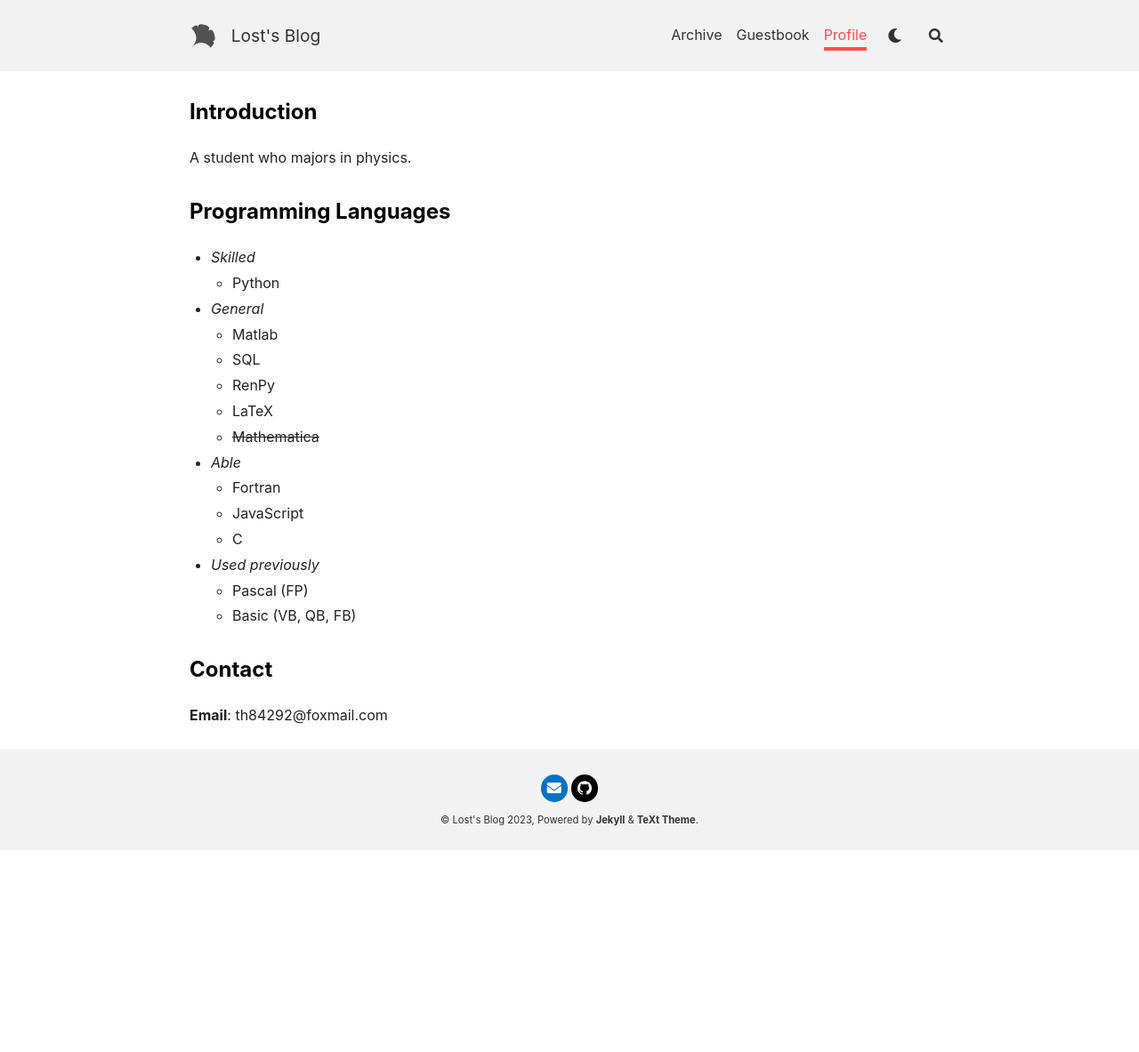
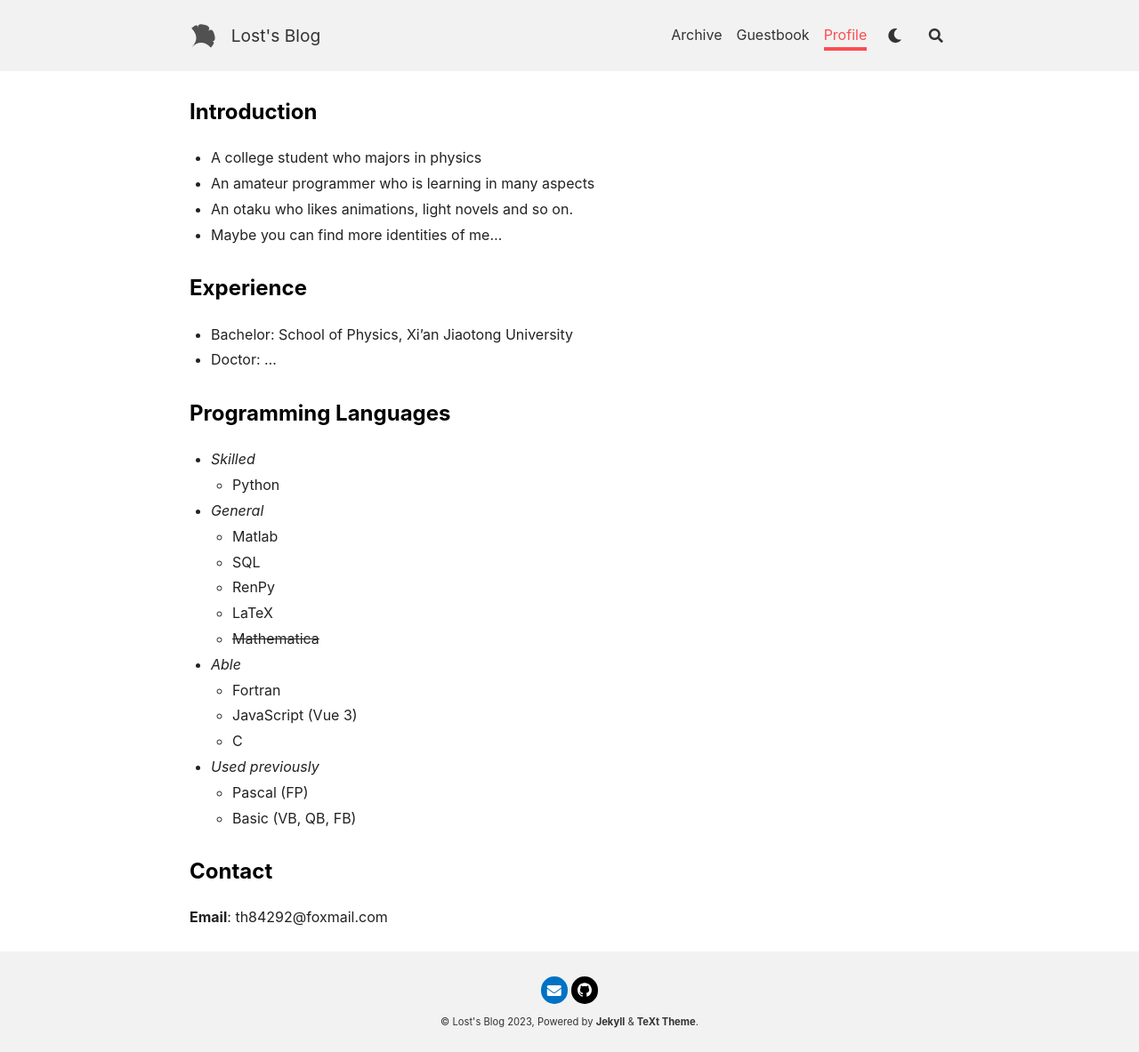
Before and after one commit to Lost-MSth/Lost-MSth.github.io, a Jekyll site: the page built from profile.md, in a window 1280 px wide. Shown: the whole page at 89% size. Built offline with Jekyll 4.4.1, drawn with Linux system fonts in a browser that asks for light colours; nearby versions of some CDN libraries; before the commit the page ends 956 px from its top, so only the background shows below that.

Commit message:
Post one note & Change profile

```diff
--- a/profile.md
+++ b/profile.md
@@ -8,7 +8,15 @@ show_title: false
 
 ### Introduction
 
-A student who majors in physics.
+- A college student who majors in physics
+- An amateur programmer who is learning in many aspects
+- An otaku who likes animations, light novels and so on.
+- Maybe you can find more identities of me...
+
+### Experience
+
+- Bachelor: School of Physics, Xi'an Jiaotong University
+- Doctor: ...
 
 ### Programming Languages
 
@@ -22,7 +30,7 @@ A student who majors in physics.
   - ~~Mathematica~~
 - *Able*
   - Fortran
-  - JavaScript
+  - JavaScript (Vue 3)
   - C
 - *Used previously*
   - Pascal (FP)
```
Also changed, not shown: _posts/cs/2023-01-06-dark-mode.md (+1 -1 lines), _posts/cs/2023-01-14-file-buffer.md (added, +83 -0 lines).
